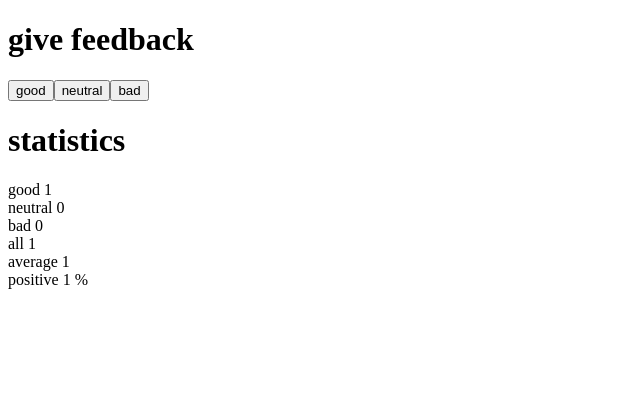
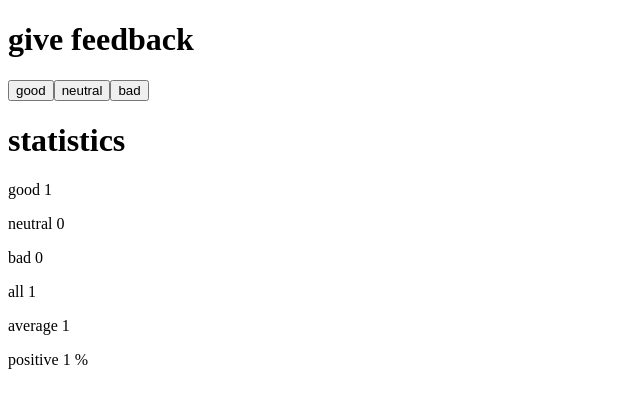
Before and after one commit to alhuang22/full-stack-open, a React (Create React App) app in the folder part1/unicafe/: page / in a window 1280 px wide. Both pictures are taken after a click on the button "good". Shown: the top 408 px of the page, without its empty margins (0-640 px from the left). Built offline with nearby package versions, Linux system fonts and the light colour scheme.

Commit message:
Finish exercise 1.10

```diff
--- a/part1/unicafe/src/App.js
+++ b/part1/unicafe/src/App.js
@@ -3,6 +3,25 @@
 const Button = ({ text, handleClick }) => (
   <button onClick={handleClick}>{text}</button>
 );
+
+const Statistic = ({ text, value }) => {
+  if (text === "positive") {
+    return (
+      <div>
+        <p>
+          {text} {value} %
+        </p>
+      </div>
+    );
+  }
+  return (
+    <div>
+      <p>
+        {text} {value}
+      </p>
+    </div>
+  );
+};
 
 const Statistics = ({ good, neutral, bad }) => {
   const total = good + neutral + bad;
@@ -20,17 +39,12 @@
     <div>
       <h1>statistics</h1>
       <p>
-        good {good}
-        <br />
-        neutral {neutral}
-        <br />
-        bad {bad}
-        <br />
-        all {total}
-        <br />
-        average {average}
-        <br />
-        positive {positive} %
+        <Statistic text="good" value={good} />
+        <Statistic text="neutral" value={neutral} />
+        <Statistic text="bad" value={bad} />
+        <Statistic text="all" value={total} />
+        <Statistic text="average" value={average} />
+        <Statistic text="positive" value={positive} />
       </p>
     </div>
   );
```
